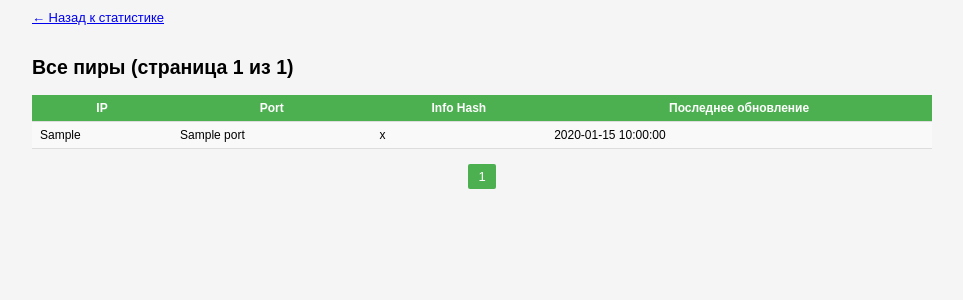
After one commit to Makar-aka/retracker, a Flask app: template templates/all_peers.html in a window 1280 px wide. The commit adds this page. Shown: the top 300 px of the page, without its empty margins (158-1121 px from the left). Run offline with Flask 3, Linux system fonts and the light colour scheme; the template is opened without the code that fills it: most values are stand-ins (such as "Sample title", 1, 10 or a date in 2020).

Commit message:
Добавить страницу со всеми пирами и улучшить интерфейс
В файле `main.py` добавлена функция `all_peers()` для обработки запросов на получение списка всех пиров с поддержкой пагинации и логированием ошибок.

В файле `stats.html` добавлена ссылка на новую страницу со всеми пирами.

Создана новая HTML-страница `all_peers.html`, которая отображает список пиров в таблице с элементами навигации для удобства пользователя.

```diff
--- a/main.py
+++ b/main.py
@@ -376,6 +376,39 @@ def stats():
             json.dumps({'error': str(e)}),
             mimetype='application/json'
         ), 500
+@app.route('/all_peers')
+@login_required
+def all_peers():
+    try:
+        page = int(request.args.get('page', 1))
+        per_page = 20
+        offset = (page - 1) * per_page
+
+        total_peers = db.query("SELECT COUNT(*) as cnt FROM tracker")
+        total_count = total_peers[0]['cnt'] if total_peers else 0
+        total_pages = (total_count + per_page - 1) // per_page
+
+        peers = db.query("""
+            SELECT info_hash, ip, port, update_time
+            FROM tracker
+            ORDER BY update_time DESC
+            LIMIT ? OFFSET ?
+        """, (per_page, offset))
+
+        for peer in peers:
+            peer['ip'] = decode_ip(peer['ip'])
+            peer['info_hash'] = peer['info_hash'].hex() if isinstance(peer['info_hash'], bytes) else peer['info_hash']
+            peer['update_time'] = datetime.datetime.fromtimestamp(peer['update_time']).strftime('%Y-%m-%d %H:%M:%S')
+
+        return render_template(
+            'all_peers.html',
+            peers=peers,
+            page=page,
+            total_pages=total_pages
+        )
+    except Exception as e:
+        logger.error(f"Ошибка при получении списка всех пиров: {e}\n{traceback.format_exc()}")
+        return Response("Ошибка при получении списка пиров", mimetype='text/plain'), 500
 
 if __name__ == '__main__':
     host = config['TRACKER'].get('host', '0.0.0.0')
--- /dev/null
+++ b/templates/all_peers.html
@@ -0,0 +1,66 @@
+<!DOCTYPE html>
+<html>
+<head>
+    <title>Все пиры</title>
+    <meta charset="utf-8">
+    <style>
+        body { font-family: Arial, sans-serif; margin: 10px; background: #f5f5f5; font-size: 13px; }
+        .container { max-width: 900px; margin: 0 auto; }
+        table { width: 100%; border-collapse: collapse; margin: 10px 0; background: #fff; font-size: 12px; }
+        th, td { padding: 6px 8px; border-bottom: 1px solid #ddd; }
+        th { background: #4CAF50; color: #fff; }
+        tr:nth-child(even) { background: #f9f9f9; }
+        tr:hover { background: #f5f5f5; }
+        .pagination { margin: 15px 0; text-align: center; }
+        .pagination a, .pagination span {
+            display: inline-block; padding: 5px 10px; margin: 0 2px;
+            background: #e0e0e0; color: #333; text-decoration: none; border-radius: 2px;
+        }
+        .pagination .active { background: #4CAF50; color: #fff; }
+        .back-link { margin-bottom: 15px; display: inline-block; }
+    </style>
+</head>
+<body>
+    <div class="container">
+        <a href="{{ url_for('stats') }}" class="back-link">&larr; Назад к статистике</a>
+        <h2>Все пиры (страница {{ page }} из {{ total_pages }})</h2>
+        <table>
+            <tr>
+                <th>IP</th>
+                <th>Port</th>
+                <th>Info Hash</th>
+                <th>Последнее обновление</th>
+            </tr>
+            {% for peer in peers %}
+            <tr>
+                <td>{{ peer.ip }}</td>
+                <td>{{ peer.port }}</td>
+                <td>{{ peer.info_hash }}</td>
+                <td>{{ peer.update_time }}</td>
+            </tr>
+            {% endfor %}
+        </table>
+        <div class="pagination">
+            {% if page > 1 %}
+                <a href="{{ url_for('all_peers', page=1) }}">&laquo; Первая</a>
+                <a href="{{ url_for('all_peers', page=page-1) }}">&lt;</a>
+            {% endif %}
+            {% for p in range(1, total_pages+1) %}
+                {% if p == page %}
+                    <span class="active">{{ p }}</span>
+                {% elif p <= 2 or p > total_pages-2 or (p >= page-2 and p <= page+2) %}
+                    <a href="{{ url_for('all_peers', page=p) }}">{{ p }}</a>
+                {% elif p == 3 and page > 5 %}
+                    ...
+                {% elif p == total_pages-2 and page < total_pages-4 %}
+                    ...
+                {% endif %}
+            {% endfor %}
+            {% if page < total_pages %}
+                <a href="{{ url_for('all_peers', page=page+1) }}">&gt;</a>
+                <a href="{{ url_for('all_peers', page=total_pages) }}">Последняя &raquo;</a>
+            {% endif %}
+        </div>
+    </div>
+</body>
+</html>
--- a/templates/stats.html
+++ b/templates/stats.html
@@ -178,7 +178,9 @@
                 {% endfor %}
             </table>
         </div>
-
+        <div style="margin-bottom: 20px;">
+            <a href="{{ url_for('all_peers') }}" class="info-block" style="display:inline-block;padding:8px 16px;background:#4CAF50;color:#fff;text-decoration:none;border-radius:3px;">Показать все IP</a>
+        </div>
         <div class="copyright">
             © 2025 <a href="https://github.com/Makar-aka" target="_blank">MakarSPB</a>
         </div>
```
